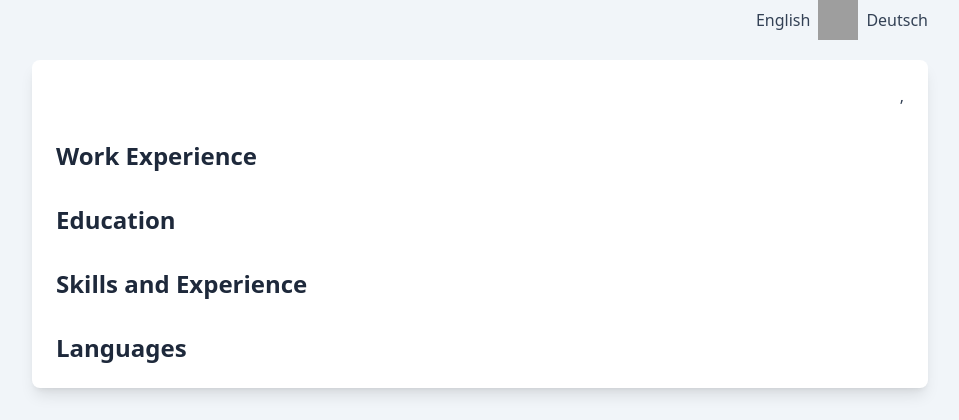
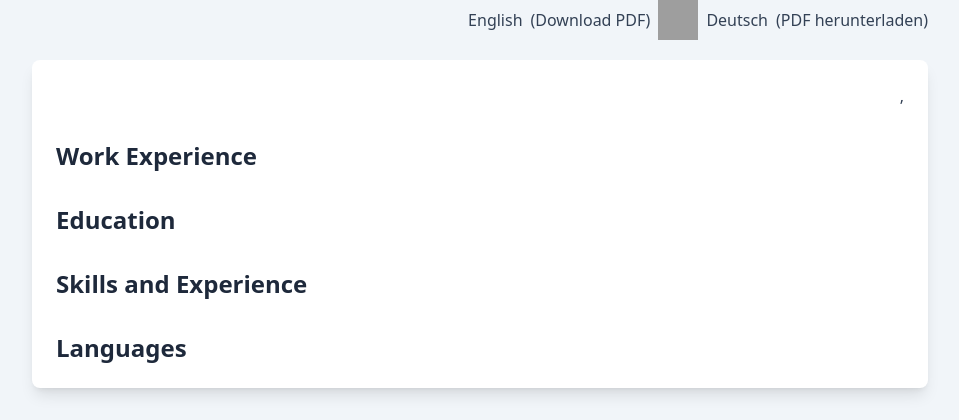
Before and after one commit to frzb/resume, a Python web app: template input/templates/template.j2 in a window 1280 px wide. Shown: the top 420 px of the page, without its empty margins (160-1119 px from the left). Run offline with Jinja, Linux system fonts and the light colour scheme; the template is opened without the code that fills it, so the values that code supplies are empty; grey boxes are pictures that could not be loaded.

Commit message:
Added PDF downloads

```diff
--- a/input/templates/template.j2
+++ b/input/templates/template.j2
@@ -56,11 +56,13 @@
         <!-- Language Links -->
         <div class="max-w-4xl mx-auto top-3 right-3 space-x-2 flex sm:p-0 p-3 items-center justify-end print:!hidden">
             <a href="./index.html" class="no-underline">English</a>
+            <a href="./output/resume.pdf" download="{{ basics.name | replace(" ", "_") }}_resume.pdf" class="no-underline">(Download PDF)</a>
             <img src="./static/icons/language-icon.svg"
                  class="h-10 w-10"
                  alt="Select Language">
             <a href="./index_de.html" class="no-underline">Deutsch</a>
-        </div>
+            <a href="./output/resume_de.pdf" download="{{ basics.name | replace(" ", "_") }}_resume_de.pdf" class="no-underline">(PDF herunterladen)</a>
+        </div
         <!-- Main Container -->
         <div class="max-w-4xl mx-auto sm:p-6 p-3 pt-0 bg-white shadow-lg rounded-lg mt-5 mb-10">
             <!-- Parent Container -->
--- a/main.py
+++ b/main.py
@@ -34,7 +34,7 @@ class ResumeHandler(FileSystemEventHandler):
     def create_output(self):
         for file in os.listdir("./input"):
             if file.endswith(".json"):
-                name = f"_{os.path.splitext(os.path.basename(file))[0]}"
+                name = f"{os.path.splitext(os.path.basename(file))[0]}"
                 data = self.load_data(f"./input/{file}", self.include_private_data)
                 output_html_path = self.render_template(data, file)
                 self.tailwindcss_build()
```
